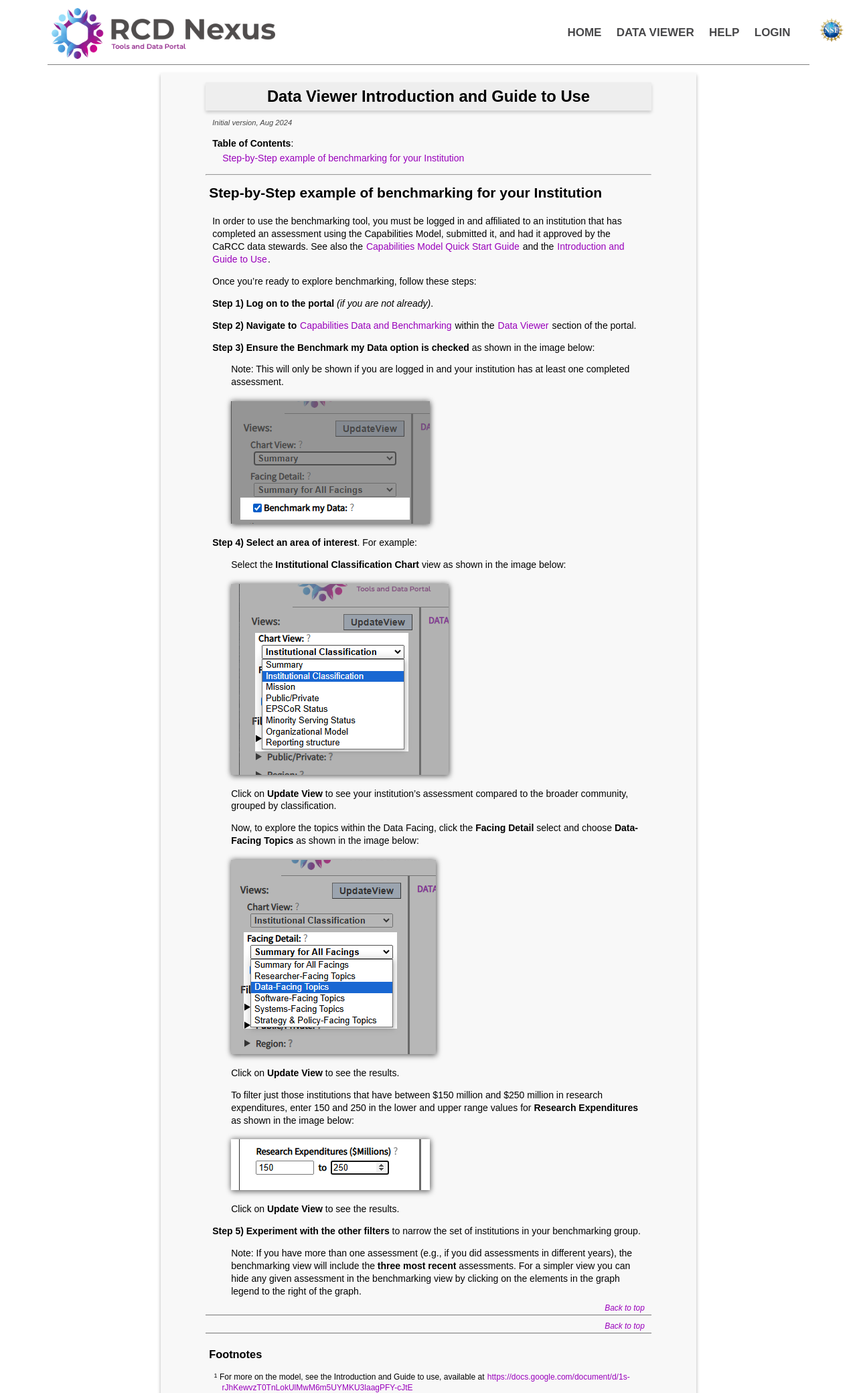
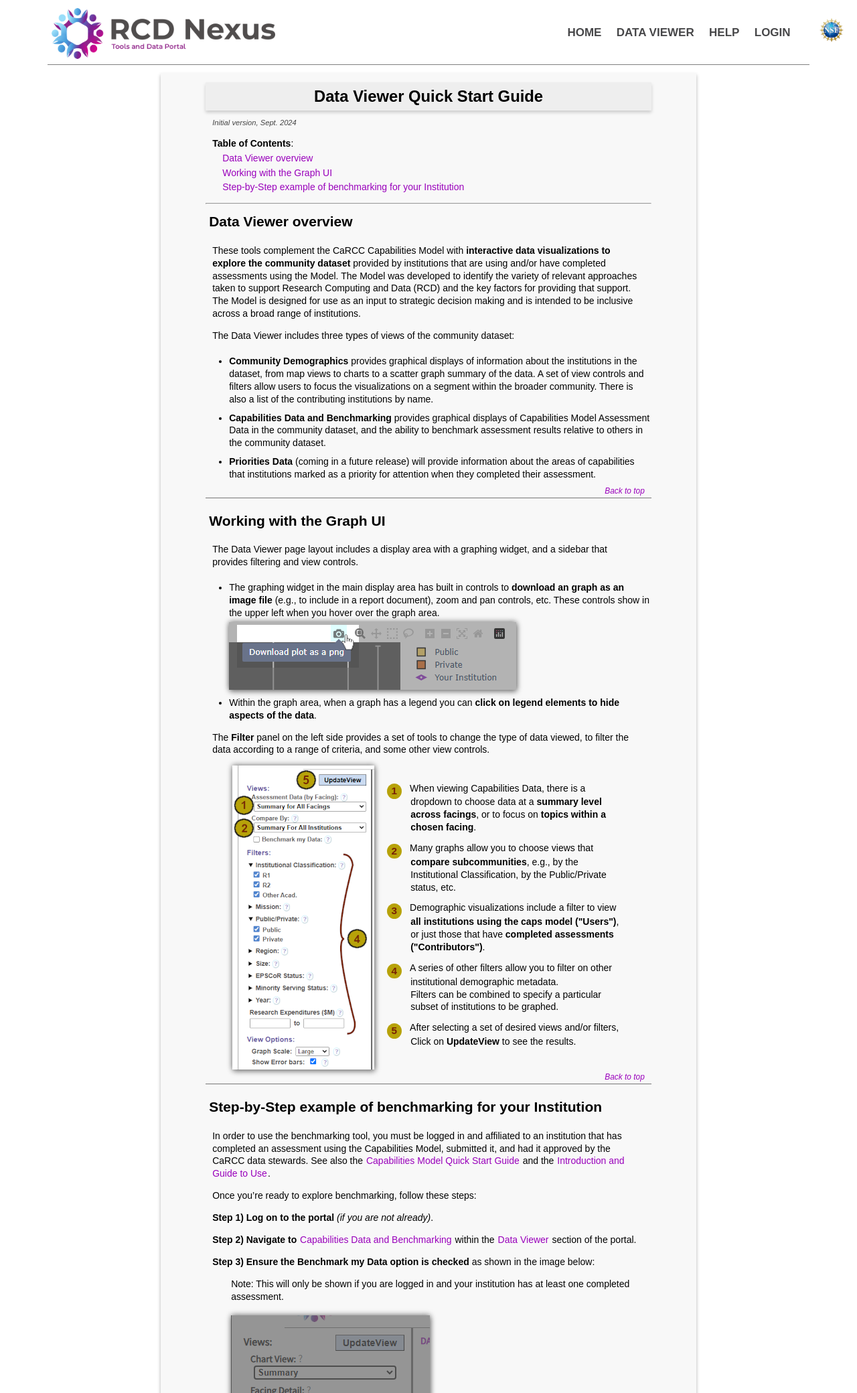
Before and after one commit to CaRCC/rcd-nexus-portal, a Django app: page /helpdocs/dv_quickstart in a window 1280 px wide. Shown: the top 2080 px of the page at 67% size. Run offline with Django 4.2, Linux system fonts and the light colour scheme; data that the repository does not hold is empty.

Commit message:
Added to the Quick Start guide for the data viewer. Added some copyright blocks to docs. Fixed some to not print since the footer prints. Gathered more styling into the base.css file. Fixed dates on docs.

```diff
--- a/nexus/static/css/base.css
+++ b/nexus/static/css/base.css
@@ -339,6 +339,12 @@ main a.cardbutton.NYI {
     pointer-events: none;
     background-color: var(--primary-fg-off);
     color: var(--info-off);
+}
+p.copyright {
+    border: solid var(--primary) 1px;
+    padding: 10px;
+    margin: 20px;
+    font-size: .85em;
 }
 
 p.totop {
--- a/nexus/static/css/print.css
+++ b/nexus/static/css/print.css
@@ -8,7 +8,8 @@
         display: none;
     }
 
-    footer span.noprint, span.avoidwrap.noprint {
+    /* Since the footer is always printed, we can omit some copyright blocks */
+    footer span.noprint, span.avoidwrap.noprint, p.copyright.noprint {
         display: none;
     }
 
--- a/nexus/templates/helpdocs/dv_faq.html
+++ b/nexus/templates/helpdocs/dv_faq.html
@@ -185,6 +185,9 @@
         <p class="totop"><a class="totop" href="#pagetop">Back to top</a>&nbsp;</p>
     </div>
 {% endcomment %}
+<p class="copyright noprint"><b>Copyright ©2023-{% now "Y" %} Internet2 and CaRCC</b>, and licensed for use under
+    <a target="_blank" rel="noopener noreferrer" href="https://creativecommons.org/licenses/by-sa/4.0/">Creative Commons Attribution-ShareAlike 4.0 International (CC BY-SA 4.0)</a> which grants
+     usage to the general public, with appropriate credit to the author, and sharing any derivatives under the same terms.</p>
 </section>
 
 {% endblock %}
--- a/nexus/templates/helpdocs/dv_quickstart.html
+++ b/nexus/templates/helpdocs/dv_quickstart.html
@@ -57,12 +57,48 @@
         font-size: 1em;
         padding:.2em 0 0 0;
     }
+    ol.UI-Right {
+        flex-basis: 60%;
+        padding:auto;
+        margin:auto;
+        list-style: none;
+        counter-reset: item;
+    }
+    ol.UI-Right li {
+        margin-bottom:10px;
+        counter-increment: item;
+    }
+    ol.UI-Right li:before {
+        margin-right: .8em;
+        content: counter(item);
+        background: #b7a209;
+        border-radius: 100%;
+        color: #782105;
+        /* width: 1.2em; */
+        margin-left: -2.3em;
+        padding: 1px;
+        width: 1.3em;
+        text-align: center;
+        font-weight: bold;
+        font-size: 1.1em;
+        display: inline-block;
+        position: relative;
+        top: .3em;
+    }
     img.screenshot {
         /* border: 3px solid var(--logo-lt-blue);
         margin: 3px var(--primary); */
         box-shadow: 1px 3px 8px 0 rgba(0, 0, 0, 0.4), 0px -1px 8px 0px rgba(0, 0, 0, 0.4);
     }
-
+    img.screenshot.UI-left {
+        flex-basis: 30%;
+        padding:auto;
+        margin:auto;
+    }
+    main div.cardblock {
+        margin:0 auto 10px auto;
+        padding:0;
+    }
     .indent {
         margin-left: 2em;
     }
@@ -113,46 +149,9 @@
         font-style: italic;
         color:var(--accent);
     }
-    p.copyright {
-        border: solid black 2px;
-        padding: 10px;
-        margin: 20px;
-        font-size: .85em;
-    }
-    p.footnote {
-        margin: 10px;
-        text-align: left;
-        padding-left: 1.2em ;
-        text-indent: -1em ;
-    }
-    p.footnote.indent {
-        margin-left: 2em;
-    }
-
-    sup {
-        font-size: 0.75em;
-        vertical-align: .35em;
-    }
-    sup a:link, sup a:visited {
-        color: inherit;
-    }
     span.tocentry {
         display:block;
         padding: .2em 0 0 1em;
-        font-size: 1em;
-    }
-    span.tocsubentry {
-        display:block;
-        padding-left: 40px;
-    }
-    h3.region {
-        margin-bottom: 0;
-        font-size: 0.9em;
-    }
-    ul.region, ul.region li {
-        margin: 0;
-        padding: 0;
-        line-height: 1;
         font-size: 1em;
     }
 </style>
@@ -161,19 +160,73 @@
 </script>
 
 {% endblock %}
-{% block title %}CaRCC Capabilities Model Data Viewer Intro and Guide to Use{% endblock %}
+{% block title %}CaRCC Capabilities Model Data Viewer Quick Start Guide{% endblock %}
 
 {% block main %}
 <a id="top"></a>
 <section class="helpdocs" >
-    <h1 class="title">Data Viewer Introduction and Guide to Use</h1>
-	<p class="update">Initial version, Aug 2024</p>
+    <h1 class="title">Data Viewer Quick Start Guide</h1>
+	<p class="update">Initial version, Sept. 2024</p>
 	<p><b>Table of Contents</b>:
+        <span class="tocentry"><a href="#Overview">Data Viewer overview</a></span>
+        <span class="tocentry"><a href="#MainUIEls">Working with the Graph UI</a></span>
         <span class="tocentry"><a href="#StepByStep">Step-by-Step example of benchmarking for your Institution</a></span>
     </p>
 	<hr>
-
-    <h2 id="StepByStep">Step-by-Step example of benchmarking for your Institution</h3>
+    <h2 id="Overview">Data Viewer overview</h2>
+    <p class="content">These tools complement the CaRCC Capabilities Model with <b>interactive data visualizations to explore
+        the community dataset</b> provided by institutions that are using and/or have completed assessments
+         using the Model. The Model was developed to identify the variety of relevant approaches taken to support
+          Research Computing and Data (RCD) and the key factors for providing that support. The Model is designed
+           for use as an input to strategic decision making and is intended to be inclusive across a broad range
+            of institutions.
+   </p>
+   <p class="content">The Data Viewer includes three types of views of the community dataset:</p>
+   <ul>
+    <li><b>Community Demographics</b> provides graphical displays of information about the institutions in the dataset, from map
+        views to charts to a scatter graph summary of the data. A set of view controls and filters allow users to focus the
+        visualizations on a segment within the broader community. There is also a list of the contributing institutions by name.
+     </li>
+     <li><b>Capabilities Data and Benchmarking</b> provides graphical displays of
+        Capabilities Model Assessment Data in the community dataset, and the ability to benchmark assessment results
+        relative to others in the community dataset.
+     </li>
+    <li><b>Priorities Data</b> (coming in a future release) will provide information about the areas of capabilities that
+        institutions marked as a priority for attention when they completed their assessment.
+     </li>
+    </ul>
+   <p class="totop"><a class="totop" href="#pagetop">Back to top</a>&nbsp;</p>
+   <h2 id="MainUIEls">Working with the Graph UI</h2>
+    <p class="content">The Data Viewer page layout includes a display area with a graphing widget, and a sidebar that
+        provides filtering and view controls.
+    </p>
+    <ul>
+        <li>The graphing widget in the main display area has built in controls to <b>download an graph as an image file</b> (e.g., to include in a report
+            document), zoom and pan controls, etc. These controls show in the upper left when you hover over the graph area.</li>
+        <img class="screenshot" src="{% static 'images/DVUI_ImgDownload.png' %}"
+        alt="Screen-shot excerpt showing a camera icon used to download an image."/>
+        <li>Within the graph area, when a graph has a legend you can <b>click on legend elements to hide aspects of the data</b>.</li>
+    </ul>
+    <p class="content">The <b>Filter</b> panel on the left side provides a set of tools to change the type of data viewed,
+        to filter the data according to a range of criteria, and some other view controls.
+    </p>
+    <div class="cardblock">
+        <img class="screenshot UI-left" src="{% static 'images/Filter_sm.png' %}"
+        alt="Screen-shot excerpt showing filter controls."/>
+        <ol class="UI-Right">
+            <li>When viewing Capabilities Data, there is a dropdown to choose data at a <b>summary level across facings</b>,
+                or to focus on <b>topics within a chosen facing</b>.</li>
+            <li>Many graphs allow you to choose views that <b>compare subcommunities</b>, e.g., by the Institutional Classification,
+                by the Public/Private status, etc.</li>
+            <li>Demographic visualizations include a filter to view <b>all institutions using the caps model ("Users")</b>,
+                or just those that have <b>completed assessments ("Contributors")</b>.</li>
+            <li>A series of other filters allow you to filter on other institutional demographic metadata.
+            <br>Filters can be combined to specify a particular subset of institutions to be graphed.</li>
+            <li>After selecting a set of desired views and/or filters, Click on <b>UpdateView</b> to see the results.</li>
+        </ol>
+    </div>
+<p class="totop"><a class="totop" href="#pagetop">Back to top</a>&nbsp;</p>
+   <h2 id="StepByStep">Step-by-Step example of benchmarking for your Institution</h3>
     <p class="content">In order to use the benchmarking tool, you must be logged in and affiliated to an
         institution that has completed an assessment using the Capabilities Model, submitted it, and had
         it approved by the CaRCC data stewards. See also the
@@ -224,37 +277,9 @@
         </p>
     </p>
     <p class="totop"><a class="totop" href="#pagetop">Back to top</a>&nbsp;</p>
-
-
-
-    <p class="totop"><a class="totop" href="#pagetop">Back to top</a>&nbsp;</p>
-    <h3>Footnotes</h3>
-    <p class="footnote" id="ftnt1"><sup>1</sup> For more on the model, see the Introduction and Guide to use,
-        available at <a href="https://docs.google.com/document/d/1s-rJhKewvzT0TnLokUlMwM6m5UYMKU3laagPFY-cJtE">
-            https://docs.google.com/document/d/1s-rJhKewvzT0TnLokUlMwM6m5UYMKU3laagPFY-cJtE</a>
-    </p>
-    <p class="footnote" id="ftnt2"><sup>2</sup> IPEDS is the Integrated Postsecondary Education Data System.
-        It is a system of interrelated surveys conducted annually by the U.S. Department of Education’s
-        National Center for Education Statistics (NCES). <a href="https://nces.ed.gov/ipeds/">https://nces.ed.gov/ipeds/</a>.
-    </p>
-    <p class="footnote" id="ftnt3"><sup>3</sup> Carnegie Classification of Institutions of Higher Education,
-        <a href="https://carnegieclassifications.acenet.edu/">https://carnegieclassifications.acenet.edu/</a>
-    </p>
-    <p class="footnote" id="ftnt4"><sup>4</sup> This simple taxonomy is based upon ECAR research by Bramanet al. (2006).
-        IT Engagement in Research: A Baseline Study. ECAR. <a href="https://www.academia.edu/4420620/IT_Engagement_in_Research_A_Baseline_Study">
-            https://www.academia.edu/4420620/IT_Engagement_in_Research_A_Baseline_Study</a>
-    </p>
-    <p class="footnote" id="ftnt5"><sup>5</sup> See <a href="https://new.nsf.gov/funding/initiatives/epscor/epscor-criteria-eligibility">
-        https://new.nsf.gov/funding/initiatives/epscor/epscor-criteria-eligibility</a> for more information.
-    </p>
-    <p class="footnote" id="ftnt6"><sup>6</sup> Drawn from the FY 2023 Eligibility Index:
-        <a href="https://www2.ed.gov/about/offices/list/ope/idues/eligibility.html">https://www2.ed.gov/about/offices/list/ope/idues/eligibility.html</a>.
-    </p>
-    <p class="footnote" id="ftnt7"><sup>7</sup> For more about the roles associated with these areas, see the
-        initial draft of a “Research Computing and Data Professionals Job Elements and Career Guide”, available at:
-        <a href="https://carcc.org/wp-content/uploads/2019/01/CI-Professionalization-Job-Families-and-Career-Guide.pdf">
-            https://carcc.org/wp-content/uploads/2019/01/CI-Professionalization-Job-Families-and-Career-Guide.pdf</a>.
-    </p>
-</section>
+    <p class="copyright noprint"><b>Copyright ©2023-{% now "Y" %} Internet2 and CaRCC</b>, and licensed for use under
+        <a target="_blank" rel="noopener noreferrer" href="https://creativecommons.org/licenses/by-sa/4.0/">Creative Commons Attribution-ShareAlike 4.0 International (CC BY-SA 4.0)</a> which grants
+         usage to the general public, with appropriate credit to the author, and sharing any derivatives under the same terms.</p>
+    </section>
 
 {% endblock %}
--- a/nexus/templates/helpdocs/intro_and_guide.html
+++ b/nexus/templates/helpdocs/intro_and_guide.html
@@ -90,12 +90,6 @@
         font-size: 0.85em;
         font-style: italic;
         color:var(--accent);
-    }
-    p.copyright {
-        border: solid black 2px;
-        padding: 10px;
-        margin: 20px;
-        font-size: .9em;
     }
     p.footnote {
         margin: 10px;
--- a/nexus/templates/helpdocs/printable_questions.html
+++ b/nexus/templates/helpdocs/printable_questions.html
@@ -42,12 +42,6 @@
         padding: 2.5px;
         line-height: 1.15;
         margin:0;
-    }
-    p.copyright {
-        border: solid var(--primary) 2px;
-        padding: 10px;
-        margin: 20px;
-        font-size: .85em;
     }
     p.content {
         font-size: 0.9em;
--- a/nexus/templates/helpdocs/quickstart.html
+++ b/nexus/templates/helpdocs/quickstart.html
@@ -90,11 +90,11 @@
 </script>
 
 {% endblock %}
-{% block title %}CaRCC Capabilities Model Quick Start guide{% endblock %}
+{% block title %}CaRCC Capabilities Model Quick Start Guide{% endblock %}
 
 {% block main %}
 <section class="helpdocs" >
-    <h1 class="title">Capabilities Model Quick Start guide</h1>
+    <h1 class="title">Capabilities Model Quick Start Guide</h1>
     <p class="subtitle">A Step-by-Step Use of the Assessment Tool at your Institution</h2>
     <p class="step">Step 1) Log on to the portal</p>
     <ol class="outer">
```
Also changed, not shown: nexus/templates/helpdocs/dv_intro.html (+1 -7 lines), nexus/static/images/Filter_sm.png (added).
